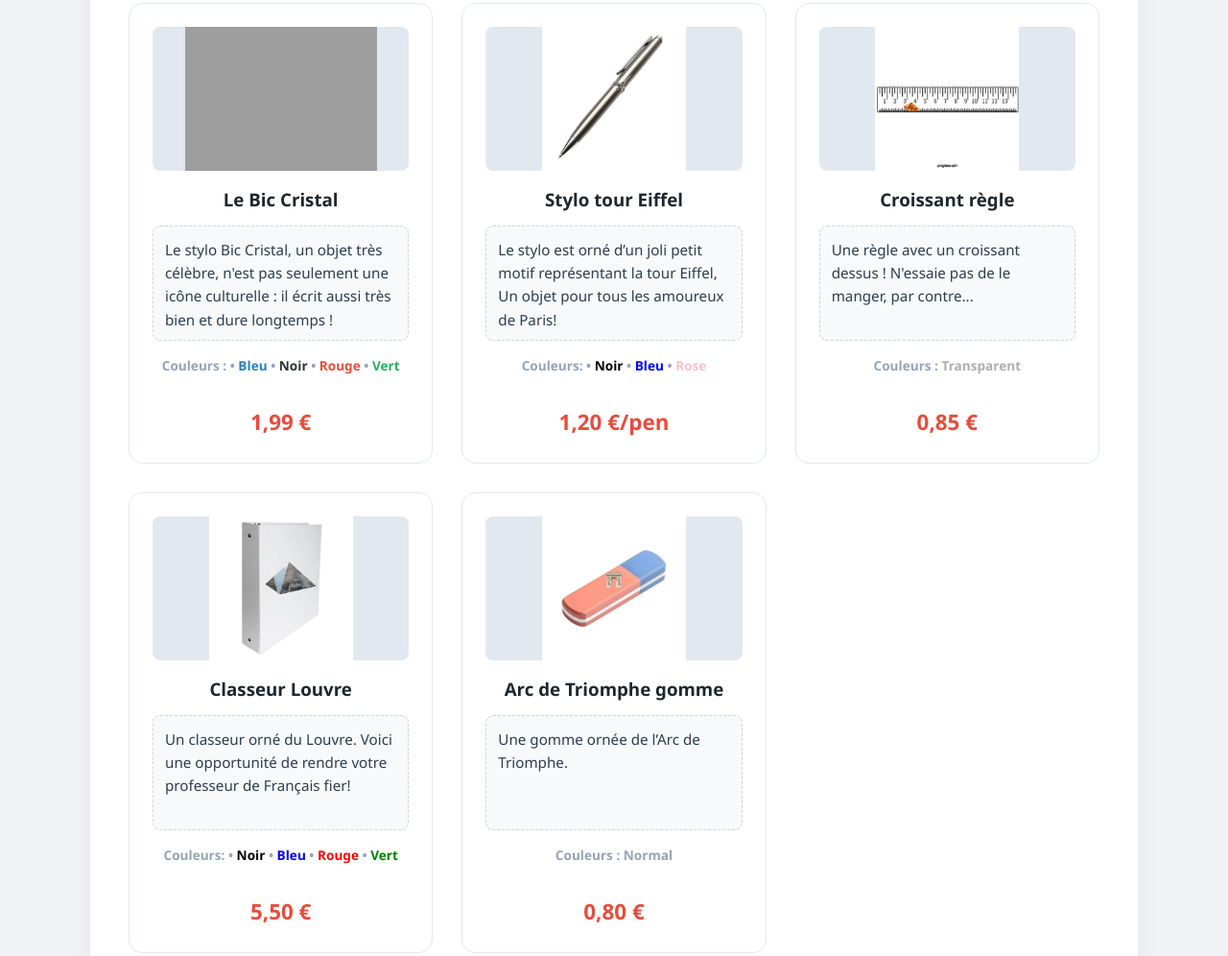
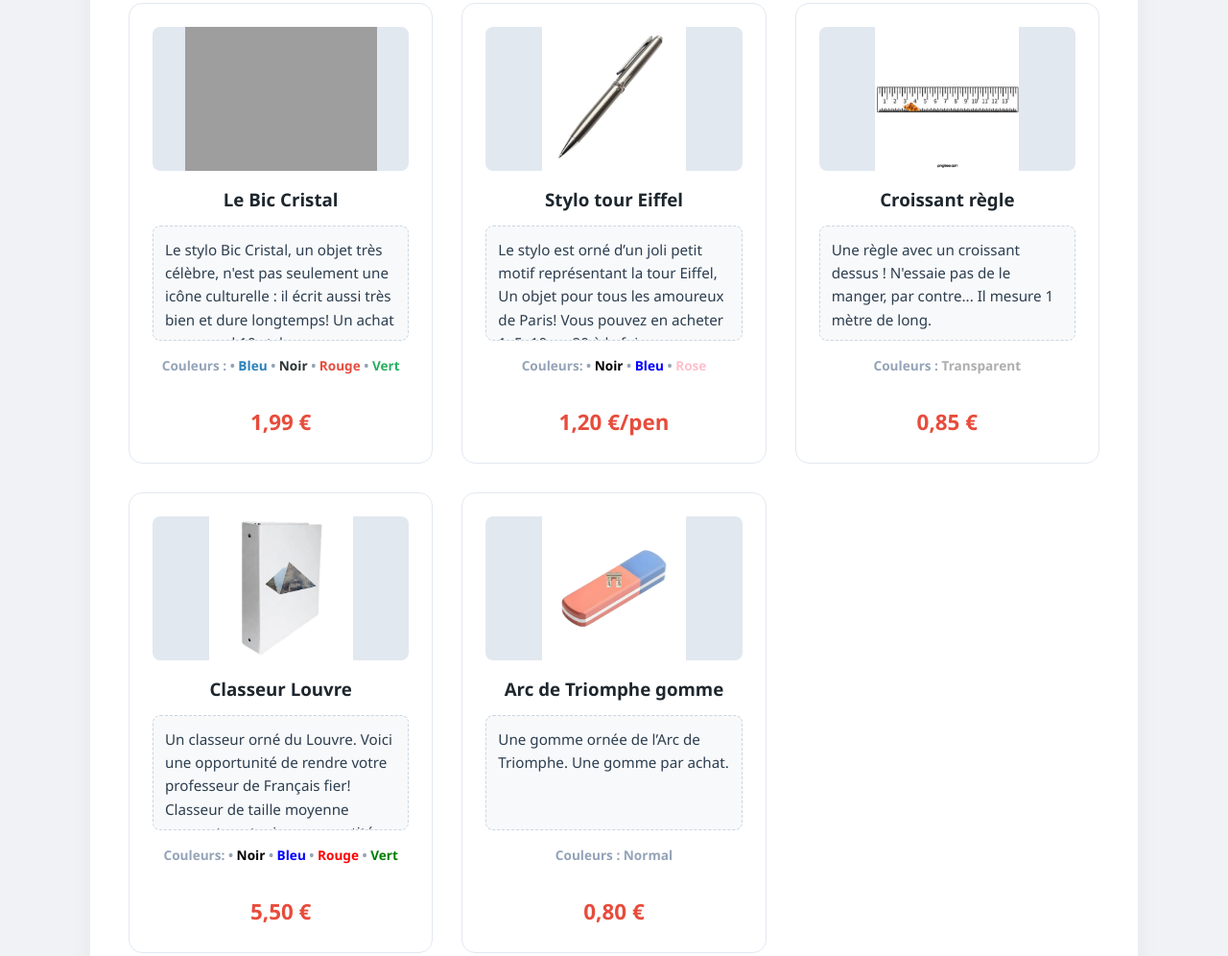
Before and after one commit to MinecraftMii9/Website-thing, a plain HTML site: page index.html in a window 1280 px wide. Shown: the part 668-1664 px from the top of the page at 96% size. Drawn offline with Linux system fonts and the light colour scheme; grey boxes are pictures that could not be loaded.

Commit message:
Update index.html

```diff
--- a/index.html
+++ b/index.html
@@ -186,7 +186,7 @@
                     </div>
                     <h3>Le Bic Cristal</h3>
                     <div class="scrollable-description">
-                        Le stylo Bic Cristal, un objet très célèbre, n'est pas seulement une icône culturelle : il écrit aussi très bien et dure longtemps !
+                        Le stylo Bic Cristal, un objet très célèbre, n'est pas seulement une icône culturelle : il écrit aussi très bien et dure longtemps! Un achat comprend 10 stylos.
                     </div>
                     <div class="colors">
                         Couleurs :
@@ -206,7 +206,7 @@
     </div>
     <h3>Stylo tour Eiffel</h3>
     <div class="scrollable-description">
-        Le stylo est orné d’un joli petit motif représentant la tour Eiffel, Un objet pour tous les amoureux de Paris!
+        Le stylo est orné d’un joli petit motif représentant la tour Eiffel, Un objet pour tous les amoureux de Paris! Vous pouvez en acheter 1, 5, 10 ou 20 à la fois.
     </div>
     <div class="colors">
         Couleurs:
@@ -227,7 +227,7 @@
     </div>
     <h3>Croissant règle</h3>
     <div class="scrollable-description">
-       Une règle avec un croissant dessus ! N'essaie pas de le manger, par contre...
+       Une règle avec un croissant dessus ! N'essaie pas de le manger, par contre... Il mesure 1 mètre de long.
     </div>
     <div class="colors">
  Couleurs : <span style="color: rgba(0, 0, 0, 0.25); font-weight: bold; text-shadow: 0 0 1px rgba(0,0,0,0.1);">Transparent</span>
@@ -244,7 +244,7 @@
     </div>
     <h3>Classeur Louvre</h3>
     <div class="scrollable-description">
-    Un classeur orné du Louvre. Voici une opportunité de rendre votre professeur de Français fier!
+    Un classeur orné du Louvre. Voici une opportunité de rendre votre professeur de Français fier! Classeur de taille moyenne pouvant contenir une quantité appréciable de documents.
     </div>
     <div class="colors">
         Couleurs:
@@ -266,7 +266,7 @@
                     </div>
                     <h3>Arc de Triomphe gomme</h3>
                     <div class="scrollable-description">
-                    Une gomme ornée de l’Arc de Triomphe.
+                    Une gomme ornée de l’Arc de Triomphe. Une gomme par achat.
                     </div>
     <div class="colors">Couleurs : Normal</div>
 
```
